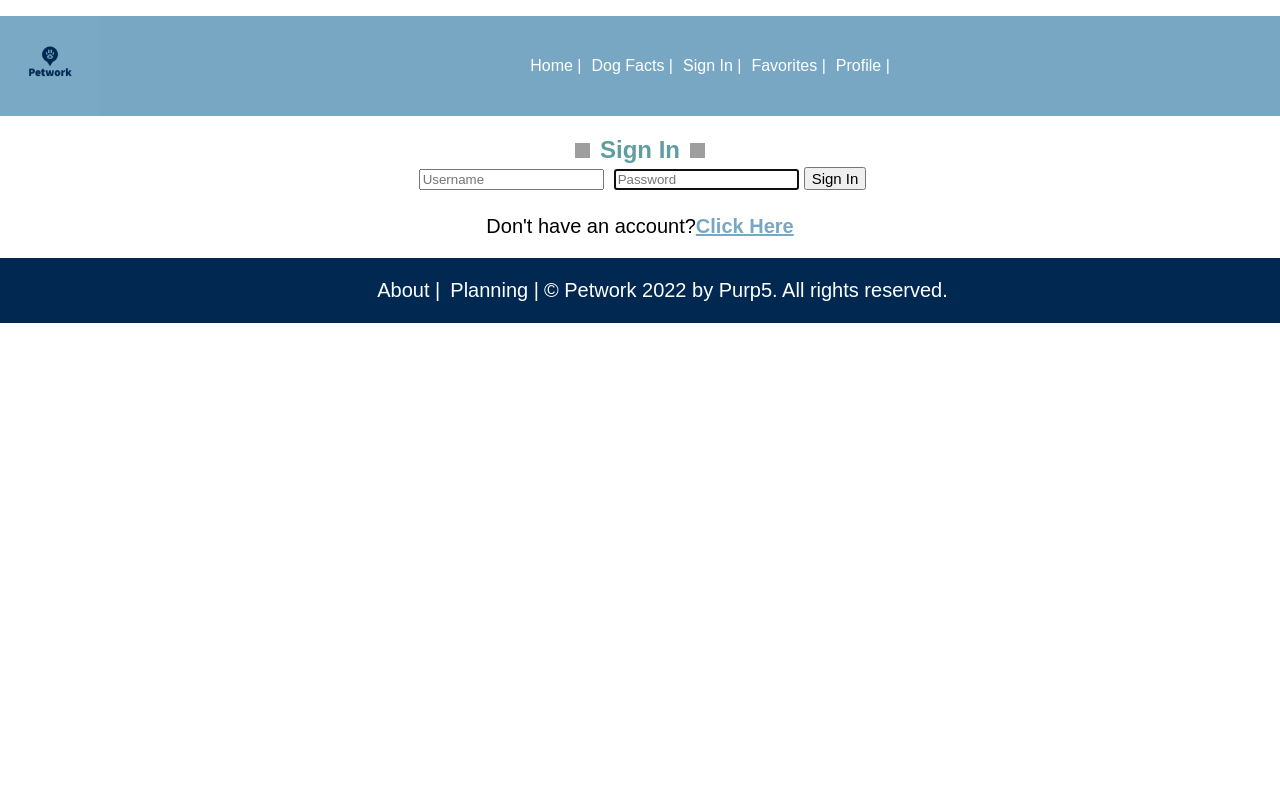
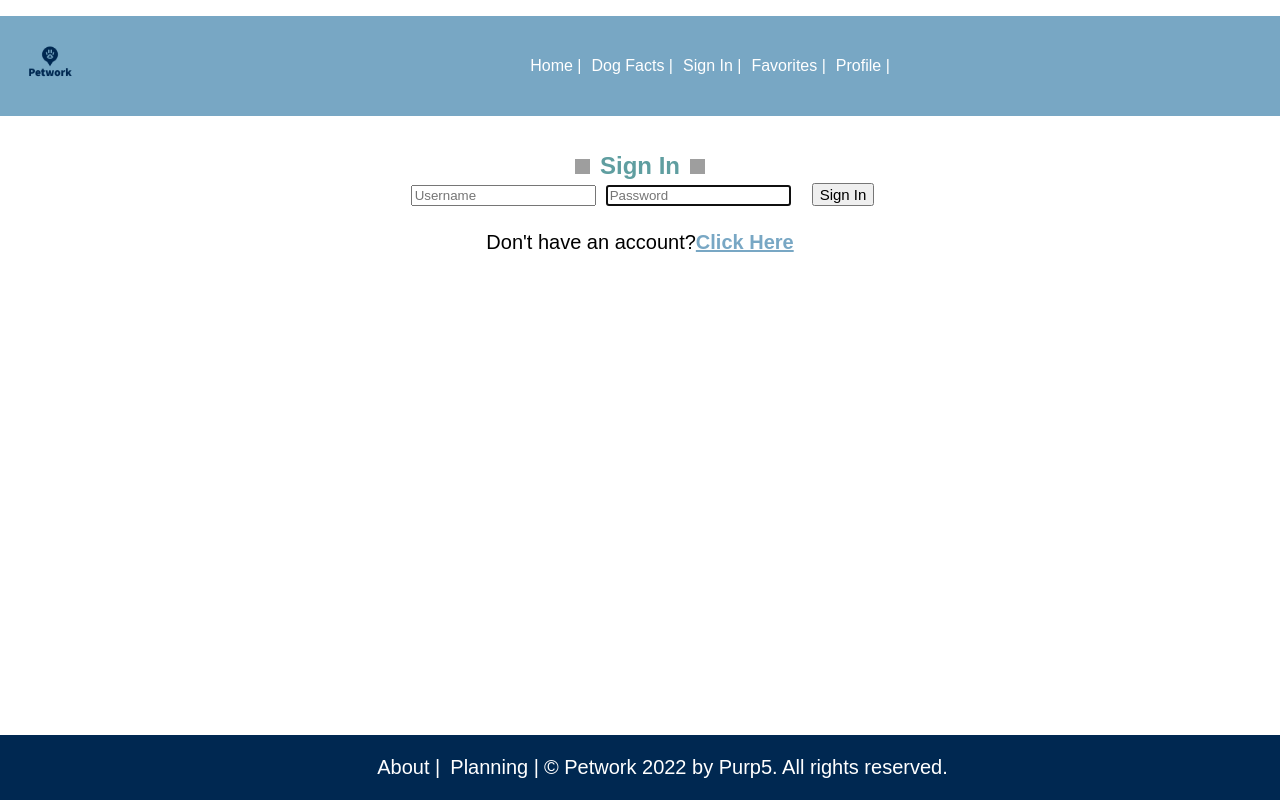
Before and after one commit to chamomiletay/petworkfrontend, a React (Create React App) app: page /signin in a window 1280 px wide. Built offline with nearby package versions, Linux system fonts and the light colour scheme; grey boxes are pictures that could not be loaded.

Commit message:
Footer styled

```diff
--- a/src/App.css
+++ b/src/App.css
@@ -1,5 +1,8 @@
 .App {
   text-align: center;
+  display: flex;
+  flex-direction: column;
+  min-height: 100vh;
 }
 
 .App-logo {
@@ -28,6 +31,10 @@
   color: #61dafb;
 }
 
+.body{
+  flex: 1 0 auto;
+}
+
 @keyframes App-logo-spin {
   from {
     transform: rotate(0deg);
--- a/src/App.js
+++ b/src/App.js
@@ -22,6 +22,7 @@ function App() {
     <Header />
 
     {/* render routes below  */}
+      <div className='body'>
       <Routes>
         <Route path='/signin' element={<SignIn />}/>
         <Route path='/signup' element={<SignUp/>}/>
@@ -32,6 +33,7 @@ function App() {
         <Route path='/about' element={<About/>} />
         <Route path='/planning' element={<Planning />}/>
       </Routes>
+      </div>
 
 {/* Footer displays below */}
       <Footer />
--- a/src/components/SignIn.js
+++ b/src/components/SignIn.js
@@ -5,7 +5,7 @@ import axios from './SignUpAxios';
 import './SignInUp.css'
 import pawprint from './blue-pawprint.png'
 
-const signinURL = 'https://petwork-backend.herokuapp.com/profile' //endpoint for signin page
+const signinURL = 'https://petwork-backend.herokuapp.com/profile/:id' //endpoint for signin page
 
 
 const SignIn = () => {
--- a/src/components/SignUp.js
+++ b/src/components/SignUp.js
@@ -10,7 +10,7 @@ import pawprint from './blue-pawprint.png'
 const USER_REGEX = /^[a-zA-Z][a-zA-Z0-9]{5,15}$/;
 const PWD_REGEX = /^(?=.*[a-z])(?=.*[A-Z])(?=.*[0-9]).{7,20}$/;
 
-const signUpURL = 'https://petwork-backend.herokuapp.com/profile' //endpoint for signup?
+const signUpURL = 'https://petwork-backend.herokuapp.com/profile/:id' //endpoint for signup?
 
 const SignUp = () => {
 
--- a/src/index.css
+++ b/src/index.css
@@ -134,3 +134,30 @@ a:link, a:visited {
 .aboutDog{
   color: black;
 }
+
+@media (min-width: 600px) {
+  button + button,
+  input + button {
+    margin-left: 1rem;
+  }
+  .gallery {
+    column-count: 2;
+  }
+}
+
+@media (min-width: 1000px) {
+  header{
+    align-items: center;
+    flex-direction: row;
+  }
+
+  .gallery {
+    column-count: 3;
+  }
+}
+
+@media (min-width: 1400px) {
+  .gallery {
+    column-count: 4;
+  }
+}
```
